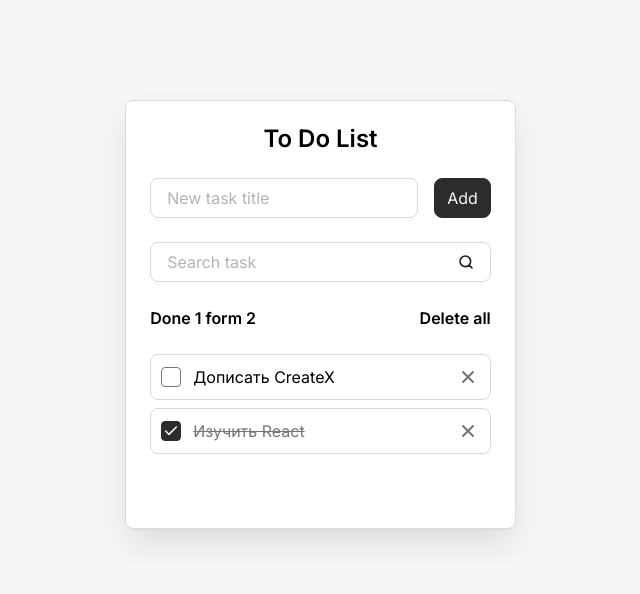
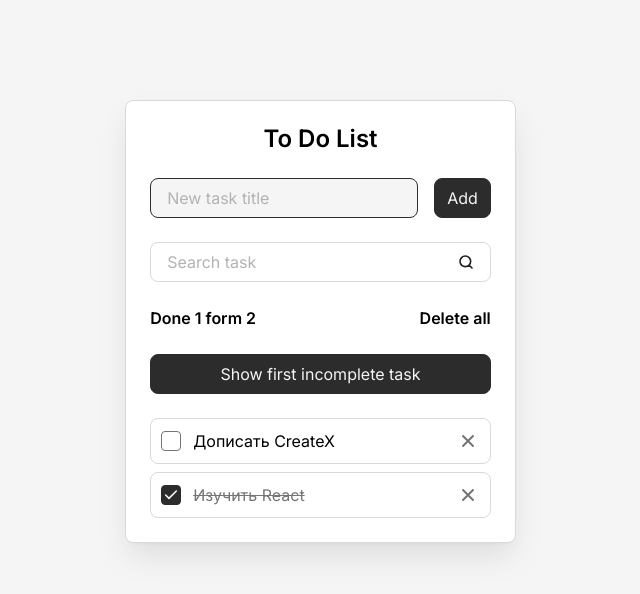
Before and after one commit to PLXRYV/todo-react, a React (Vite) app: page / in a window 1280 px wide. Shown: the top 594 px of the page, without its empty margins (312-952 px from the left). Built offline with nearby package versions, Linux system fonts and the light colour scheme.

Commit message:
added useRef

```diff
--- a/src/components/AddTaskForm.jsx
+++ b/src/components/AddTaskForm.jsx
@@ -6,6 +6,7 @@ const AddTaskForm = (props) => {
         addTask,
         newTaskTitle,
         setNewTaskTitle,
+        newTaskInputRef,
     } = props
 
     const onSubmit = (event) => {
@@ -21,6 +22,7 @@ const AddTaskForm = (props) => {
             id="new-task"
             value={newTaskTitle}
             onInput={(event) => setNewTaskTitle(event.target.value)}
+            ref={newTaskInputRef}
             />
             <Button type="submit">Add</Button>
         </form>
--- a/src/components/Button.jsx
+++ b/src/components/Button.jsx
@@ -3,12 +3,14 @@ const Button = (props) => {
         className='',
         type='button',
         children,
+        onClick,
     } = props
 
     return (
         <button
             className={`button ${className}`}
             type={type}
+            onClick={onClick}
             >
             {children}
         </button>
--- a/src/components/Field.jsx
+++ b/src/components/Field.jsx
@@ -7,6 +7,7 @@ const Field = (props) => {
         type = 'text',
         value,
         onInput,
+        ref,
     } = props
 
     return (
@@ -25,6 +26,7 @@ const Field = (props) => {
                 type={type}
                 value={value}
                 onInput={onInput}
+                ref={ref}
             />
         </div>
     )
--- a/src/components/Todo.jsx
+++ b/src/components/Todo.jsx
@@ -1,8 +1,9 @@
-import { useState, useEffect } from 'react'
+import { useState, useEffect, useRef } from 'react'
 import AddTaskForm from "./AddTaskForm"
 import SearchTaskForm from "./SearchTaskForm"
 import Todoinfo from "./Todoinfo"
 import Todolist from "./Todolist"
+import Button from "./Button"
 
 const Todo = () => {
     const [tasks, setTasks] = useState(() => {
@@ -20,6 +21,10 @@ const Todo = () => {
 
     const [newTaskTitle, setNewTaskTitle] = useState('')
     const [searchQuery, setSearchQuery] = useState('')
+
+    const newTaskInputRef = useRef(null)
+    const firstIncompleteTaskRef = useRef(null)
+    const firstIncompleteTaskId = tasks.find(({ isDone }) => !isDone)?.id
 
     const deleteAllTasks = () => {
         const isConfirmed = confirm('Are you shure you want to delete all?')
@@ -58,12 +63,17 @@ const Todo = () => {
             setTasks([...tasks, newTask])
             setNewTaskTitle('')
             setSearchQuery('')
+            newTaskInputRef.current.focus()
         }
     }
 
     useEffect( ()  => {
         localStorage.setItem('tasks', JSON.stringify(tasks))
     }, [tasks])
+
+    useEffect( () => {
+        newTaskInputRef.current.focus()
+    },[])
 
     const clearSearchQuery = searchQuery.trim().toLowerCase()
     const filteredTasks = clearSearchQuery.length > 0
@@ -75,24 +85,32 @@ const Todo = () => {
         <div className="todo">
             <h1 className="todo__title">To Do List</h1>
             <AddTaskForm
-            addTask={addTask}
-            newTaskTitle={newTaskTitle}
-            setNewTaskTitle={setNewTaskTitle}
+                addTask={addTask}
+                newTaskTitle={newTaskTitle}
+                setNewTaskTitle={setNewTaskTitle}
+                newTaskInputRef={newTaskInputRef}
             />
             <SearchTaskForm
-            searchQuery={searchQuery}
-            setSearchQuery={setSearchQuery}
+                searchQuery={searchQuery}
+                setSearchQuery={setSearchQuery}
             />
             <Todoinfo
                 total={tasks.length}
                 done={tasks.filter(({ isDone }) => isDone).length}
                 onDeleteAllButtonClick={deleteAllTasks}
             />
+            <Button onClick={() => firstIncompleteTaskRef.current?.scrollIntoView( { behavior: 'smooth'} )}
+                >
+                    Show first incomplete task
+                    </Button>
             <Todolist
             tasks={tasks}
             filteredTasks={filteredTasks}
+            firstIncompleteTaskRef={firstIncompleteTaskRef}
+            firstIncompleteTaskId={firstIncompleteTaskId}
             onDeleteTaskButtonClick={deleteTask}
             onTaskCompleteChange={toggleTaskComplete}
+
             />
     </div>
     )
--- a/src/components/Todoitem.jsx
+++ b/src/components/Todoitem.jsx
@@ -4,12 +4,13 @@ const Todoitem = (props) => {
         id,
         title,
         isDone,
+        ref,
         onDeleteTaskButtonClick,
         onTaskCompleteChange,
     } = props
 
     return (
-        <li className={`todo-item ${className}`}>
+        <li className={`todo-item ${className}`} ref={ref} >
         <input
             className="todo-item__checkbox"
             id={id}
--- a/src/components/Todolist.jsx
+++ b/src/components/Todolist.jsx
@@ -4,8 +4,11 @@ const Todolist = (props) => {
     const {
         tasks = [],
         filteredTasks,
+        firstIncompleteTaskRef,
+        firstIncompleteTaskId,
         onDeleteTaskButtonClick,
         onTaskCompleteChange,
+
     } = props
 
     const hasTasks = tasks.length > 0
@@ -26,6 +29,7 @@ const Todolist = (props) => {
             <Todoitem
             className="todo__item"
             key={task.id}
+            ref={task.id === firstIncompleteTaskId ? firstIncompleteTaskRef : null}
             onDeleteTaskButtonClick={onDeleteTaskButtonClick}
             onTaskCompleteChange={onTaskCompleteChange}
             {...task}
```
